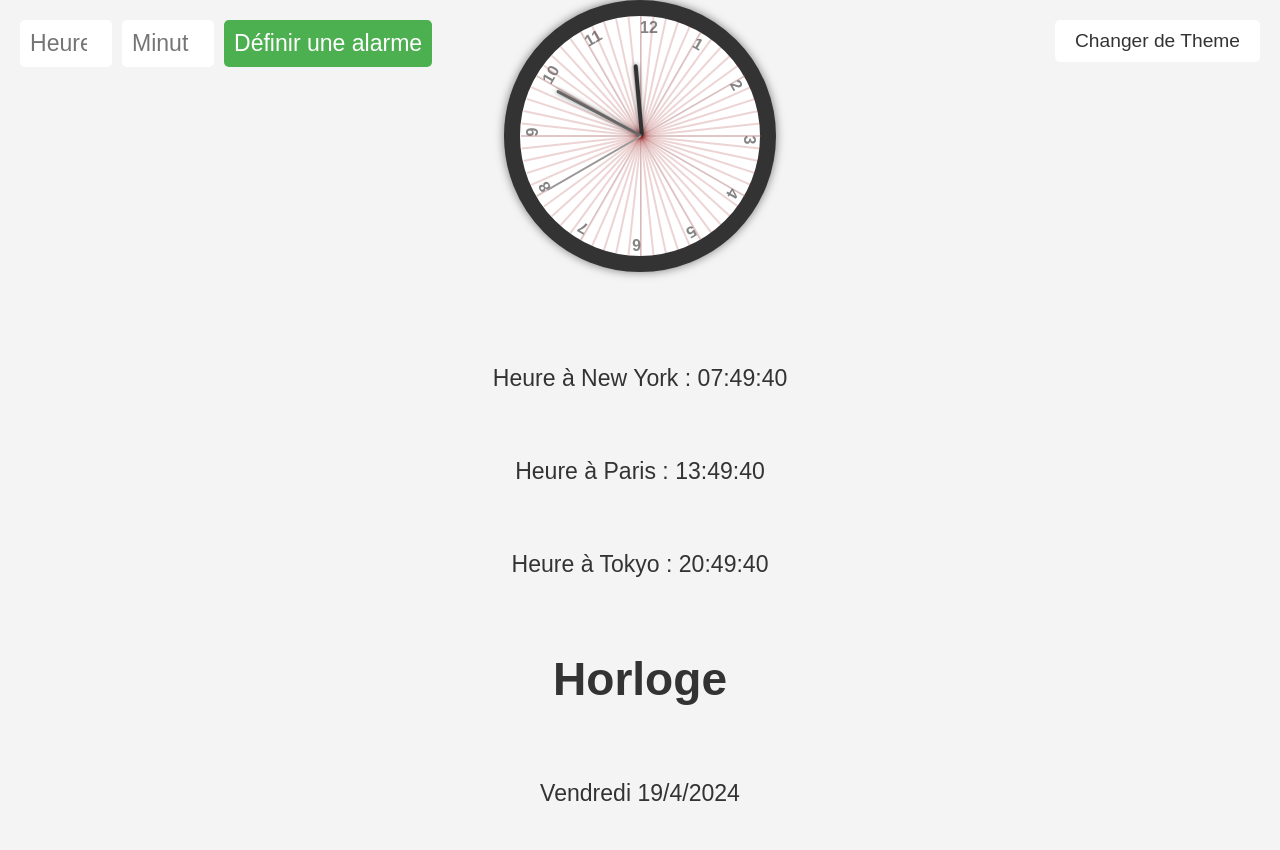
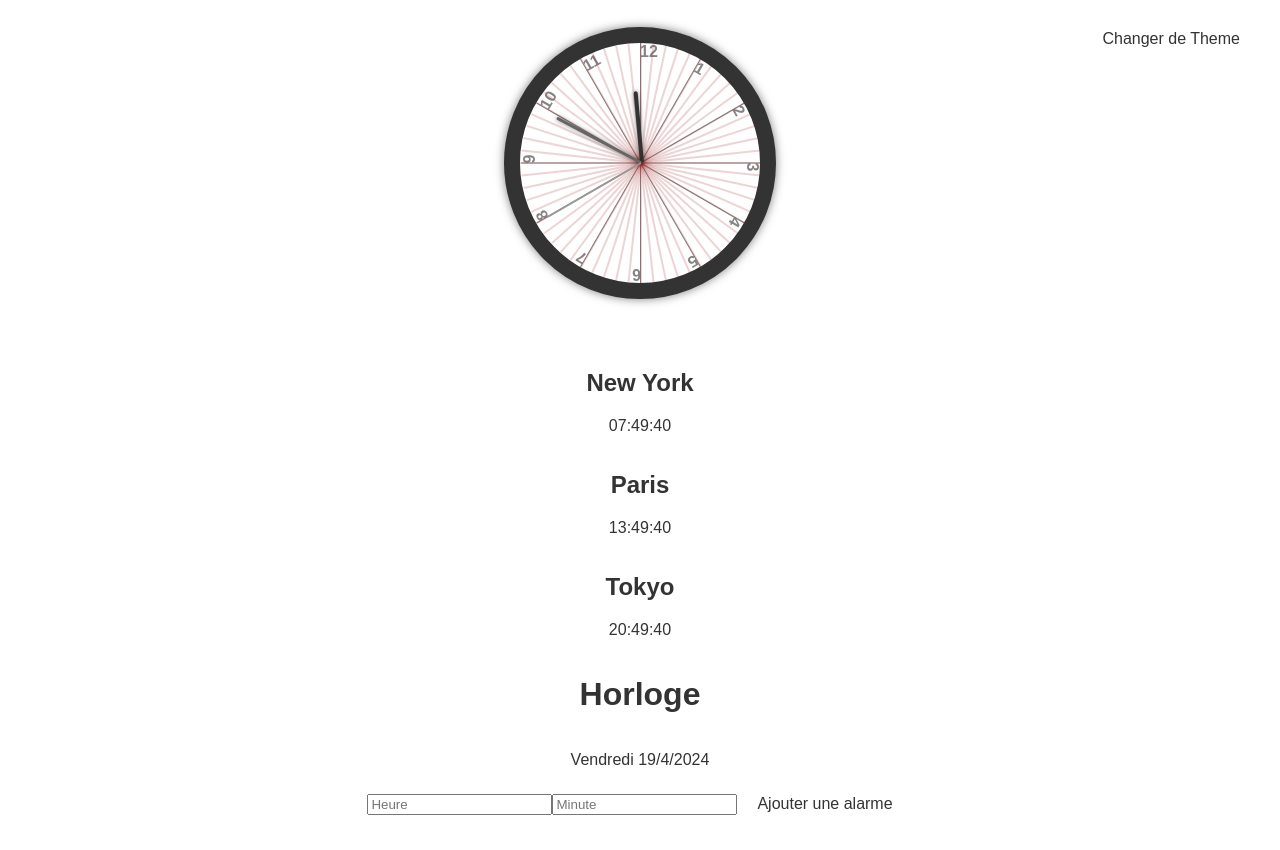
Before and after one commit to Bledichef/horloge-app, a React (Create React App) app: page / in a window 1280 px wide. After the commit the page ends 823 px from the top, so only its background shows below. Built offline with nearby package versions, Linux system fonts and the light colour scheme.

Commit message:
Add components

```diff
--- /dev/null
+++ b/src/Components/Alarm.jsx
@@ -0,0 +1,28 @@
+
+import React from 'react';
+
+const Alarm = ({ alarmTimes, removeAlarm }) => {
+  return (
+    <div className="alarm-times">
+      {alarmTimes.map((time, index) => {
+        const now = new Date();
+        const [alarmHours, alarmMinutes] = time.split(':').map(Number);
+        const alarmTime = new Date();
+        alarmTime.setHours(alarmHours, alarmMinutes, 0, 0);
+
+        const diff = alarmTime - now;
+        const diffHours = Math.floor(diff / 1000 / 60 / 60);
+        const diffMinutes = Math.floor(diff / 1000 / 60) % 60;
+
+        return (
+          <div className="alarm-time" key={index}>
+            <p>Alarme programmée pour : {time} (dans {diffHours} heures et {diffMinutes} minutes)</p>
+            <button onClick={() => removeAlarm(index)} className="remove-alarm-button">Supprimer</button>
+          </div>
+        );
+      })}
+    </div>
+  );
+};
+
+export default Alarm;
--- /dev/null
+++ b/src/Components/AlarmForm.jsx
@@ -0,0 +1,25 @@
+import React, { useState } from 'react';
+
+const AlarmForm = ({ addAlarm }) => {
+  const [hour, setHour] = useState("");
+  const [minute, setMinute] = useState("");
+
+  const setAlarm = (event) => {
+    event.preventDefault();
+    if (hour && minute) {
+      addAlarm(`${hour}:${minute}`);
+      setHour("");
+      setMinute("");
+    }
+  };
+
+  return (
+    <form onSubmit={setAlarm}>
+      <input type="number" value={hour} onChange={e => setHour(e.target.value)} placeholder="Heure" />
+      <input type="number" value={minute} onChange={e => setMinute(e.target.value)} placeholder="Minute" />
+      <button type="submit">Ajouter une alarme</button>
+    </form>
+  );
+};
+
+export default AlarmForm;
--- /dev/null
+++ b/src/Components/Citytime.jsx
@@ -0,0 +1,23 @@
+import React, { useState, useEffect } from 'react';
+import moment from 'moment-timezone';
+
+const CityTime = ({ city, timezone }) => {
+  const [time, setTime] = useState(moment().tz(timezone).format('HH:mm:ss'));
+
+  useEffect(() => {
+    const interval = setInterval(() => {
+      setTime(moment().tz(timezone).format('HH:mm:ss'));
+    }, 1000);
+
+    return () => clearInterval(interval);
+  }, [timezone]);
+
+  return (
+    <div>
+      <h2>{city}</h2>
+      <p>{time}</p>
+    </div>
+  );
+};
+
+export default CityTime;
--- /dev/null
+++ b/src/Components/HourMarker.jsx
@@ -0,0 +1,20 @@
+// HourMarkers.jsx
+import React from 'react';
+
+const HourMarkers = () => {
+  return (
+    <>
+      {Array(12).fill(null).map((_, i) => (
+        <div
+          key={i}
+          className="hour-marker"
+          style={{ transform: `rotate(${i * 30}deg)` }}
+        >
+          <span>{i === 0 ? 12 : i}</span>
+        </div>
+      ))}
+    </>
+  );
+};
+
+export default HourMarkers;
--- /dev/null
+++ b/src/Components/MinuteMarker.jsx
@@ -0,0 +1,18 @@
+// MinuteMarkers.jsx
+import React from 'react';
+
+const MinuteMarkers = () => {
+  return (
+    <>
+      {Array(60).fill(null).map((_, i) => (
+        <div
+          key={i}
+          className="minute-marker"
+          style={{ transform: `rotate(${i * 6}deg)` }}
+        />
+      ))}
+    </>
+  );
+};
+
+export default MinuteMarkers;
--- /dev/null
+++ b/src/Components/Theme.jsx
@@ -0,0 +1,38 @@
+export const themes = {
+    light: {
+      '--background-color': '#fff',
+      '--text-color': '#333',
+      '--hand-color': '#666',
+      '--button-color': '#333',
+      '--button-background-color': '#fff',
+      '--hour-marker-color': '#333',
+      '--horloge-background-color': '#fff',
+      '--horloge-border-color': '#333',
+      '--hand-color-hour': '#333',
+      '--hand-color-minute': '#666',
+      '--hand-color-second': '#999',
+      '--number-color': '#333',
+      '--horloge-border-radius': '50%',
+      '--horloge-background': '#fff',
+      '--p-text-color': '#333',
+      '--h1-text-color': '#333',
+    },
+    dark: {
+      '--background-color': '#1f4037',
+      '--text-color': '#fff',
+      '--hand-color': '#ccc',
+      '--button-color': '#fff',
+      '--button-background-color': '#333',
+      '--hour-marker-color': '#fff',
+      '--horloge-background-color': '#333',
+      '--horloge-border-color': '#fff',
+      '--hand-color-hour': '#ccc',
+      '--hand-color-minute': '#aaa',
+      '--hand-color-second': '#bbb',
+      '--number-color': '#fff',
+      '--horloge-border-radius': '50%',
+      '--horloge-background': '#333',
+      '--h1-text-color': '#fff',
+      '--p-text-color': '#ddd',
+    },
+  };
--- a/src/Horloge.css
+++ b/src/Horloge.css
@@ -65,8 +65,7 @@ button:active {
     flex-direction: column;
     justify-content: center;
     align-items: center;
-    gap: 20px;
-    font-size: 1.2em;
+
     background: inherit;
     color: inherit;
 }
--- a/src/Horloge.jsx
+++ b/src/Horloge.jsx
@@ -1,6 +1,11 @@
 import React, { useState, useEffect } from 'react';
 import './Horloge.css';
-import moment from 'moment-timezone';
+import { themes } from './Components/Theme';
+import CityTime from './Components/Citytime';
+import HourMarkers from './Components/HourMarker';
+import MinuteMarkers from './Components/MinuteMarker';
+import AlarmForm from './Components/AlarmForm';
+import Alarm from './Components/Alarm';
 
 
 const date = new Date();
@@ -8,142 +13,43 @@ const days = ['Dimanche', 'Lundi', 'Mardi', 'Mercredi', 'Jeudi', 'Vendredi', 'Sa
 const dayName = days[date.getDay()];
 const dateString = `${date.getDate()}/${date.getMonth()+1}/${date.getFullYear()}`;
 
-
-
-
-const themes = {
-    light: {
-
-      '--background-color': '#f4f4f4',
-      '--text-color': '#333',
-      '--hand-color': '#333',
-      '--button-color': '#333',
-      '--button-background-color': '#fff',
-      '--hour-marker-color': '#ccc',
-      '--horloge-background-color': '#fff',
-      '--horloge-border-color': '#333',
-      '--hand-color-hour': '#333',
-      '--hand-color-minute': '#666',
-      '--hand-color-second': '#999',
-      '--number-color': '#333',
-      '--horloge-border-radius': '50%',
-      '--horloge-background': '#fff',
-      '--p-text-color': '#333',
-      '--h1-text-color': '#333',
-    },
-    dark: {
-      '--background-color': '#1f4037',
-      '--text-color': '#fff',
-      '--hand-color': '#ccc',
-      '--button-color': '#fff',
-      '--button-background-color': '#333',
-      '--hour-marker-color': '#fff',
-      '--horloge-background-color': '#333',
-      '--horloge-border-color': '#fff',
-      '--hand-color-hour': '#ccc',
-      '--hand-color-minute': '#aaa',
-      '--hand-color-second': '#bbb',
-      '--number-color': '#fff',
-      '--horloge-border-radius': '50%',
-      '--horloge-background': '#333',
-      '--h1-text-color': '#fff',
-        '--p-text-color': '#ddd',
-
-    },
-  };
-
 const Horloge = () => {
 
-  const [timeInNewYork, setTimeInNewYork] = useState(moment().tz("America/New_York").format('HH:mm:ss'));
-  const [timeInParis, setTimeInParis] = useState(moment().tz("Europe/Paris").format('HH:mm:ss'));
-  const [timeInTokyo, setTimeInTokyo] = useState(moment().tz("Asia/Tokyo").format('HH:mm:ss'));
-
-
-
+  const [alarmTimes, setAlarmTimes] = useState([]);
   const [date, setDate] = useState(new Date());
   const [theme, setTheme] = useState('light');
-  const [hour, setHour] = useState("");
-  const [minute, setMinute] = useState("");
 
   useEffect(() => {
     const interval = setInterval(() => {
-      setTimeInNewYork(moment().tz("America/New_York").format('HH:mm:ss'));
-      setTimeInParis(moment().tz("Europe/Paris").format('HH:mm:ss'));
-      setTimeInTokyo(moment().tz("Asia/Tokyo").format('HH:mm:ss'));
+
     }, 1000);
 
     // N'oubliez pas de nettoyer l'intervalle lorsque le composant est démonté
     return () => clearInterval(interval);
   }, []);
 
-  // Changez alarmTime pour être un tableau d'heures d'alarme
-  const [alarmTimes, setAlarmTimes] = useState([]);
 
-  const setAlarm = (event) => {
-    event.preventDefault();
-    if (hour && minute) {
-      setAlarmTimes([...alarmTimes, `${hour}:${minute}`]);
+
+  const addAlarm = (time) => {
+    setAlarmTimes([...alarmTimes, time]);
 
     // Demander la permission de notification
     Notification.requestPermission().then(permission => {
       if (permission === 'granted') {
         // Envoyer une notification
         new Notification('Alarme programmée', {
-            body: `Une alarme a été programmée pour ${hour}:${minute}.`,
+          body: `Une alarme a été programmée pour ${time}.`,
         });
       }
     });
-
-      setHour("");
-      setMinute("");
-    }
   };
 
-  //const [alarmTimes, setAlarmTimes] = useState(["07:00", "08:00", "09:00"]); // Exemple de données
+  const removeAlarm = (index) => {
+    const newAlarmTimes = [...alarmTimes];
+    newAlarmTimes.splice(index, 1);
+    setAlarmTimes(newAlarmTimes);
+  };
 
-  useEffect(() => {
-    let alarmTriggeredThisMinute = false;
-    let alarmInterval;
-    let alarmTimeout;
-
-    const interval = setInterval(() => {
-      const now = new Date();
-      const nowHours = now.getHours();
-      const nowMinutes = now.getMinutes();
-
-      alarmTimes.forEach(time => {
-        const [alarmHours, alarmMinutes] = time.split(':').map(Number);
-
-        if (nowHours === alarmHours && nowMinutes === alarmMinutes) {
-          if (!alarmTriggeredThisMinute) {
-            console.log("C'est l'heure de l'alarme !");
-            alarmInterval = setInterval(() => document.body.classList.toggle('alarm'), 500);
-            alarmTriggeredThisMinute = true;
-
-            // Supprimez l'alarme une minute après qu'elle ait été déclenchée
-            alarmTimeout = setTimeout(() => {
-              setAlarmTimes(alarmTimes.filter(alarmTime => alarmTime !== time));
-              clearInterval(alarmInterval);
-              document.body.classList.remove('alarm');
-              alarmTriggeredThisMinute = false;
-            }, 60000);
-          }
-        } else {
-          if (alarmTriggeredThisMinute) {
-            clearInterval(alarmInterval);
-            document.body.classList.remove('alarm');
-            alarmTriggeredThisMinute = false;
-          }
-        }
-      });
-    }, 1000);
-
-    return () => {
-      clearInterval(interval);
-      clearInterval(alarmInterval);
-      clearTimeout(alarmTimeout);
-    };
-  }, [alarmTimes, setAlarmTimes]);
 
   useEffect(() => {
     const timerID = setInterval(() => setDate(new Date()), 1000);
@@ -166,68 +72,34 @@ const Horloge = () => {
   const minutes = date.getMinutes() * 6 + (seconds / 60);
   const hours = ((date.getHours() % 12) / 12) * 360 + (minutes / 12);
 
-  const hourMarkers = Array(12).fill(null).map((_, i) => (
-    <div
-      key={i}
-      className="hour-marker"
-      style={{ transform: `rotate(${i * 30}deg)` }}
-    >
-      <span>{i === 0 ? 12 : i}</span>
-    </div>
-  ));
-
-  const minuteMarkers = Array(60).fill(null).map((_, i) => (
-    <div
-      key={i}
-      className="minute-marker"
-      style={{ transform: `rotate(${i * 6}deg)` }}
-    />
-  ));
-
   return (
 
     <div className="horloge-container">
       <div className="horloge">
-        {hourMarkers}
-        {minuteMarkers}
+      <HourMarkers />
+      <MinuteMarkers />
         <div className="hand hour-hand" style={{ transform: `rotate(${hours}deg)` }} />
         <div className="hand minute-hand" style={{ transform: `rotate(${minutes}deg)` }} />
         <div className="hand second-hand" style={{ transform: `rotate(${seconds}deg)` }} />
       </div>
       <div className="horloge-container">
-      <p>Heure à New York : {timeInNewYork}</p>
-      <p>Heure à Paris : {timeInParis}</p>
-      <p>Heure à Tokyo : {timeInTokyo}</p>
+      <CityTime city="New York" timezone="America/New_York" />
+      <CityTime city="Paris" timezone="Europe/Paris" />
+      <CityTime city="Tokyo" timezone="Asia/Tokyo" />
       <h1>Horloge</h1>
       <p>{dayName} {dateString}</p>
-      <form className="alarm-form" onSubmit={setAlarm}>
-  <input type="number" min="0" max="23" value={hour} onChange={e => setHour(e.target.value)} placeholder="Heure" />
-  <input type="number" min="0" max="59" value={minute} onChange={e => setMinute(e.target.value)} placeholder="Minute" />
-  <button type="submit">Définir une alarme</button>
-</form>
 
+        <AlarmForm addAlarm={addAlarm} />
+      <Alarm alarmTimes={alarmTimes} removeAlarm={removeAlarm} />
       <div className="alarm-times">
       {alarmTimes.map((time, index) => {
-      const now = new Date();
+
       const [alarmHours, alarmMinutes] = time.split(':').map(Number);
       const alarmTime = new Date();
       alarmTime.setHours(alarmHours, alarmMinutes, 0, 0);
 
-      const diff = alarmTime - now;
-      const diffHours = Math.floor(diff / 1000 / 60 / 60);
-      const diffMinutes = Math.floor(diff / 1000 / 60) % 60;
-
-      return (
-        <p key={index}>
-          Alarme programmée pour : {time} (dans {diffHours} heures et {diffMinutes} minutes)
-          <button onClick={() => {
-            const newAlarmTimes = [...alarmTimes];
-            newAlarmTimes.splice(index, 1);
-            setAlarmTimes(newAlarmTimes);
-          }}>Supprimer</button>
-        </p>
-      );
-    })}
+    }
+    )}
       </div>
     </div>
 
```
Lines whose indentation alone changed are shown as unchanged.
